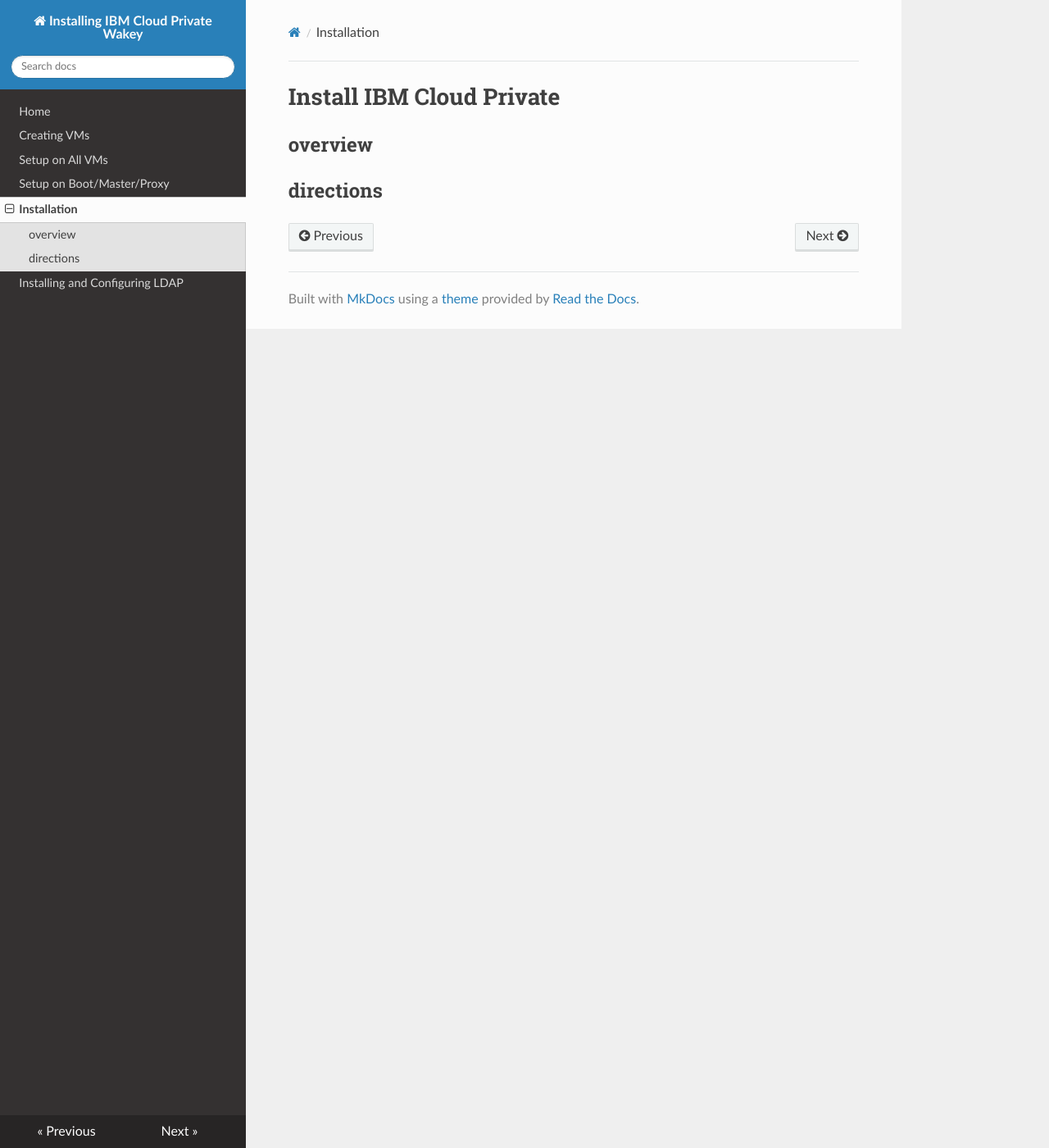
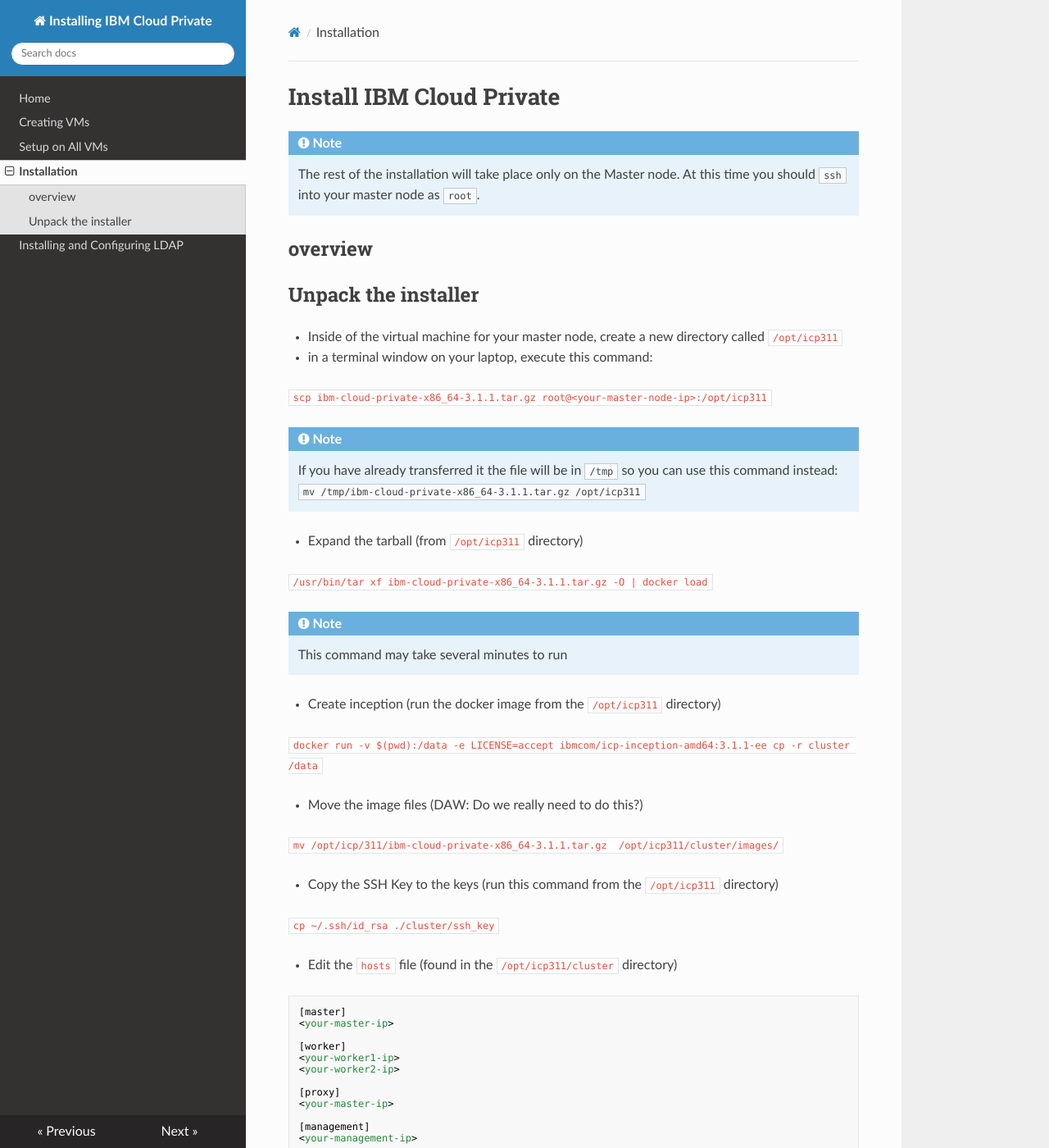
Before and after one commit to IBM-ICP-CoC/ICP-311-Install, an MkDocs documentation site: the page built from docs/installicp.md, in a window 1280 px wide and 1400 px high. Shown: the whole window at 82% size. Built offline with MkDocs 1.6.1, drawn with Linux system fonts in a browser that asks for light colours; nearby versions of some CDN libraries; some of the changed text lies outside the part shown.

Commit message:
updates while doing the install

````diff
--- a/docs/installicp.md
+++ b/docs/installicp.md
@@ -1,5 +1,81 @@
 #Install IBM Cloud Private
+
+!!! note
+    The rest of the installation will take place only on the Master node.  At this time you should `ssh` into your master node as `root`.
+
 
 ## overview
 
-## directions
+## Unpack the installer
+
+- Inside of the virtual machine for your master node, create a new directory called `/opt/icp311`
+- in a terminal window on your laptop, execute this command:
+
+`scp ibm-cloud-private-x86_64-3.1.1.tar.gz root@<your-master-node-ip>:/opt/icp311`
+
+!!! note
+    If you have already transferred it the file will be in `/tmp` so you can use this command instead:
+    `mv /tmp/ibm-cloud-private-x86_64-3.1.1.tar.gz /opt/icp311`
+
+- Expand the tarball (from `/opt/icp311` directory)
+
+`/usr/bin/tar xf ibm-cloud-private-x86_64-3.1.1.tar.gz -O | docker load`
+
+!!! note
+    This command may take several minutes to run
+
+- Create inception (run the docker image from the `/opt/icp311` directory)
+
+`docker run -v $(pwd):/data -e LICENSE=accept ibmcom/icp-inception-amd64:3.1.1-ee cp -r cluster /data`
+
+- Move the image files  (DAW:  Do we really need to do this?)
+
+`mv /opt/icp/311/ibm-cloud-private-x86_64-3.1.1.tar.gz  /opt/icp311/cluster/images/`
+
+- Copy the SSH Key to the keys (run this command from the `/opt/icp311` directory)
+
+`cp ~/.ssh/id_rsa ./cluster/ssh_key`
+
+- Edit the `hosts` file (found in the `/opt/icp311/cluster` directory)
+
+```
+[master]
+<your-master-ip>
+
+[worker]
+<your-worker1-ip>
+<your-worker2-ip>
+
+[proxy]
+<your-master-ip>
+
+[management]
+<your-management-ip>
+
+[va]
+<your-va-ip>
+```
+
+- Edit `cluster/config.yaml` file for custom settings
+
+```
+## Advanced Settings
+default_admin_user: admin
+default_admin_password: <set your admin password here>
+
+management_services:
+ vulnerability-advisor: enabled
+```
+
+- as `root` run the installer (from the `/opt/icp311/cluster` directory)
+
+`docker run --net=host -t -e LICENSE=accept -v "$(pwd)":/installer/cluster ibmcom/icp-inception-amd64:3.1.1-ee install`
+
+!!! note
+    If all goes well your install will finish successfully and you will be good to go.
+
+!!! warning
+    If the install fails you need to run the uninstall command before you run the installer again.
+    `docker run --net=host -t -e LICENSE=accept -v "$(pwd)":/installer/cluster ibmcom/icp-inception-amd64:3.1.1-ee uninstall`
+
+Happy hosting!
--- a/mkdocs.yml
+++ b/mkdocs.yml
@@ -1,9 +1,8 @@
-site_name: Installing IBM Cloud Private Wakey
+site_name: Installing IBM Cloud Private
 nav:
     - Home: index.md
     - Creating VMs: createvms.md
     - Setup on All VMs: setupall.md
-    - Setup on Boot/Master/Proxy: master.md
     - Installation: installicp.md
     - Installing and Configuring LDAP: ldap.md
 
````
Also changed, not shown: docs/createvms.md (+7 -5 lines), docs/setupall.md (+69 -0 lines).
